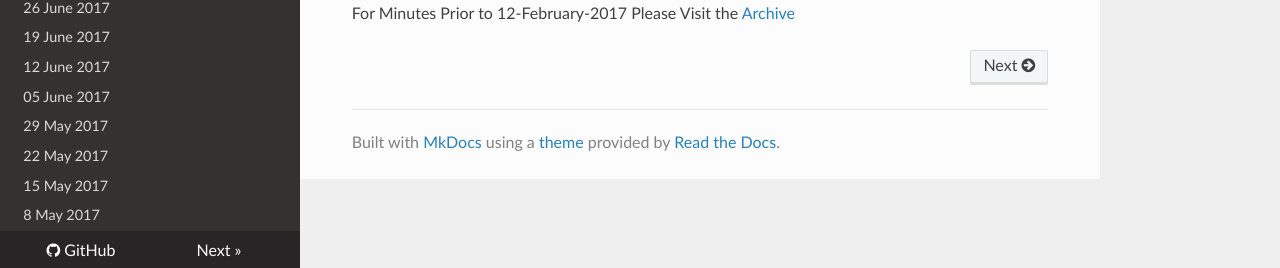
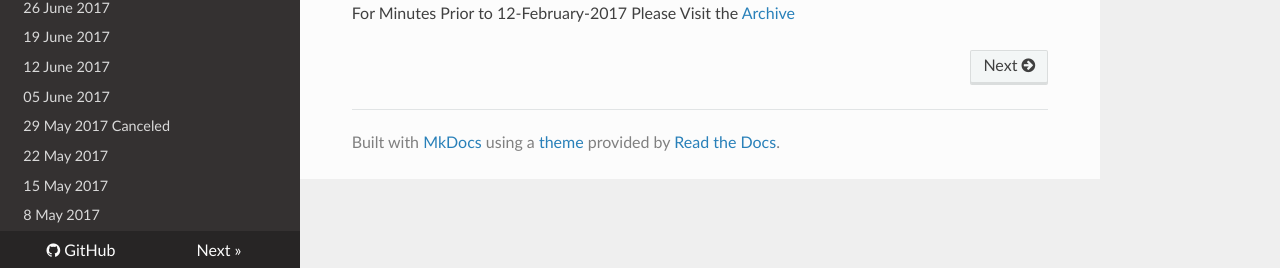
Before and after one commit to osg-htc/operations, an MkDocs documentation site: the page built from docs/index.md, in a window 1280 px wide. Shown: the part 629-897 px from the top of the page. Built offline with MkDocs 1.6.1, drawn with Linux system fonts in a browser that asks for light colours; nearby versions of some CDN libraries; old or Windows-style settings are respelled for this version of MkDocs.

Commit message:
Update mkdocs.yml

```diff
--- a/mkdocs.yml
+++ b/mkdocs.yml
@@ -31,7 +31,7 @@ pages:
   - '19 June 2017': 'WeeklyMinutes/19Jun2017.md'
   - '12 June 2017': 'WeeklyMinutes/12Jun2017.md'
   - '05 June 2017': 'WeeklyMinutes/05Jun2017.md'
-  - '29 May 2017': 'WeeklyMinutes/29May2017.md'
+  - '29 May 2017 Canceled': 'WeeklyMinutes/Canceled.md'
   - '22 May 2017': 'WeeklyMinutes/22May2017.md'
   - '15 May 2017': 'WeeklyMinutes/15May2017.md'
   - '8 May 2017': 'WeeklyMinutes/08May2017.md'
```
